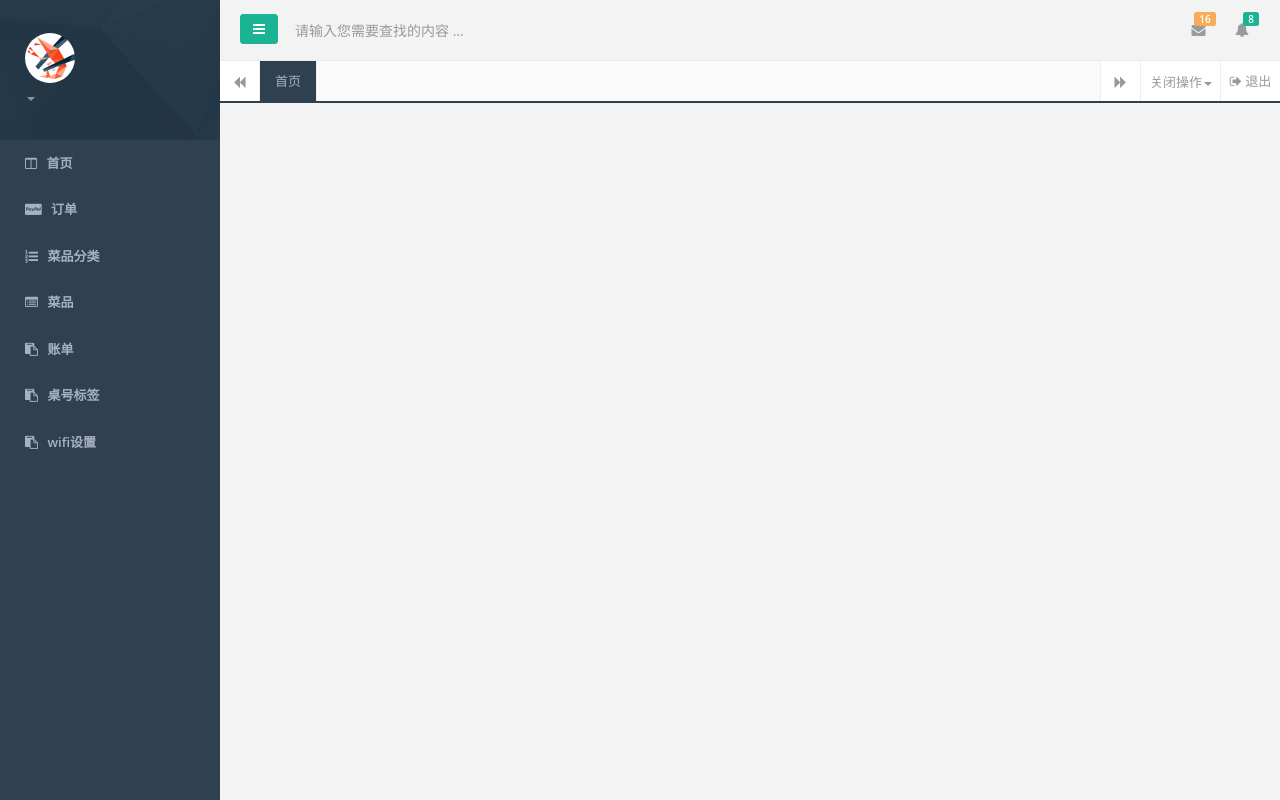
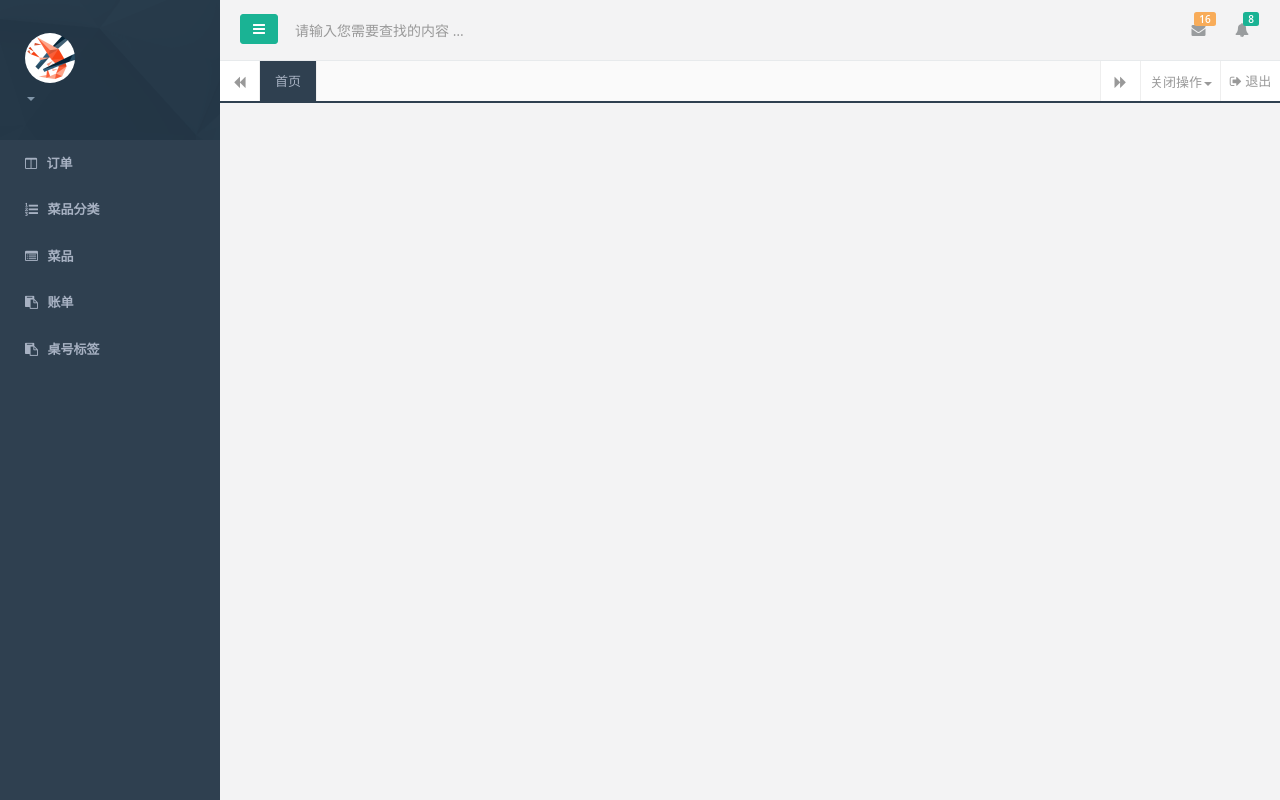
Before and after one commit to IdeaEcho/JiaxiamiPlatform, a Yii app: template views/admin/index.php in a window 1280 px wide. Run offline with PHP 8.4 and a stand-in for Yii, Linux system fonts and the light colour scheme; the template is opened without the code that fills it, so the values that code supplies are empty; some libraries are stand-ins or nearby versions.

Commit message:
修改细节

```diff
--- a/views/admin/index.php
+++ b/views/admin/index.php
@@ -1,10 +1,4 @@
 <?php
-/**
- * Created by PhpStorm.
- * User: Andy
- * Date: 2016/3/27 0027
- * Time: 11:51
- */
 namespace app\controllers;
 
 use Yii;
@@ -57,10 +51,7 @@ BackendindexAsset::register($this);
                     </div>
                 </li>
                 <li>
-                    <a class="J_menuItem" href="<?=url::toRoute("order/index")?>" data-index="0"><i class="fa fa-columns"></i> <span class="nav-label">首页</span></a>
-                </li>
-                <li>
-                    <a class="J_menuItem" href="<?=url::toRoute("admin/orderpage")?>"><i class="fa fa-cc-paypal"></i> <span class="nav-label">订单</span></a>
+                    <a class="J_menuItem" href="<?=url::toRoute("order/index")?>" data-index="0"><i class="fa fa-columns"></i> <span class="nav-label">订单</span></a>
                 </li>
                 <li>
                     <a class="J_menuItem" href="<?=url::toRoute("menuclassifypage/index")?>"><i class="fa fa-list-ol"></i> <span class="nav-label">菜品分类</span></a>
@@ -74,9 +65,9 @@ BackendindexAsset::register($this);
                 <li>
                     <a class="J_menuItem" href="<?=url::toRoute("qrcode/index")?>"><i class="fa fa-clipboard"></i> <span class="nav-label">桌号标签</span></a>
                 </li>
-                <li>
+                <!-- <li>
                     <a class="J_menuItem" href="<?=url::toRoute("wifi/index")?>"><i class="fa fa-clipboard"></i> <span class="nav-label">wifi设置</span></a>
-                </li>
+                </li> -->
             </ul>
         </div>
     </nav>
@@ -201,12 +192,8 @@ BackendindexAsset::register($this);
 
 
         <div class="row J_mainContent" id="content-main">
-                             <iframe class="J_iframe" name="iframe0" width="100%" height="100%" src="<?=url::toRoute("order/index")?>" frameborder="0" data-id="<?=url::toRoute("order/index")?>" seamless></iframe>
+            <iframe class="J_iframe" name="iframe0" width="100%" height="100%" src="<?=url::toRoute("order/index")?>" frameborder="0" data-id="<?=url::toRoute("order/index")?>" seamless></iframe>
         </div>
-<!--        <div class="footer">-->
-<!--            <div class="pull-right">&copy; 2014-2015 <a href="http://www.zi-han.net/" target="_blank">zihan's blog</a>-->
-<!--            </div>-->
-<!--        </div>-->
     </div>
 </div>
 
--- a/views/layouts/main.php
+++ b/views/layouts/main.php
@@ -1,8 +1,4 @@
 <?php
-
-/* @var $this \yii\web\View */
-/* @var $content string */
-
 use yii\helpers\Html;
 use app\assets\FrontendAsset;
 use yii\helpers\Url;
--- a/views/order/Inglist.php
+++ b/views/order/Inglist.php
@@ -1,10 +1,4 @@
 <?php
-/**
- * Created by PhpStorm.
- * User: Andy
- * Date: 2016/5/22 0022
- * Time: 13:05
- */
 use yii\helpers\Html;
 use yii\helpers\Json;
 
```
Also changed, not shown: views/layouts/admin.php (+1 -9 lines), views/order/list.php (+1 -7 lines), views/order/newlist.php (+0 -7 lines).
